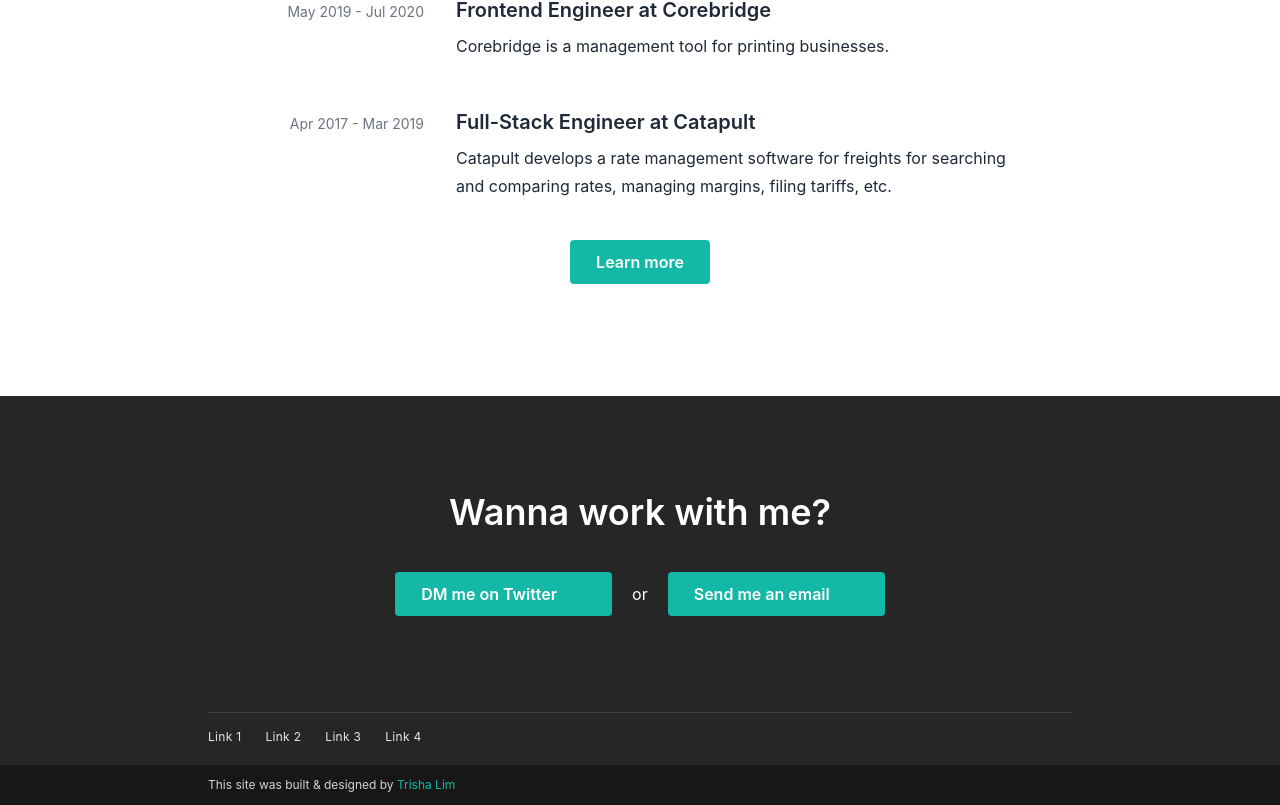
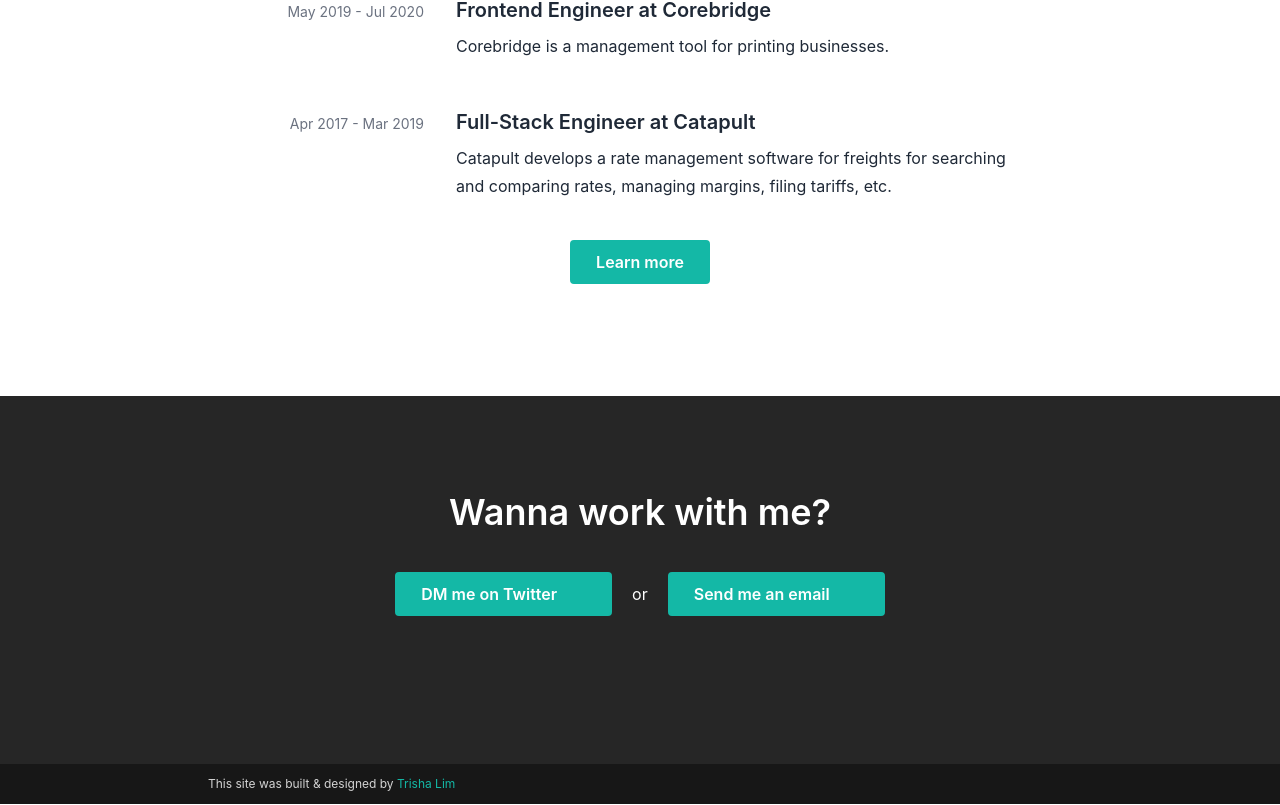
Before and after one commit to mitchstewart08/mitchstewart.codes.old, a Next.js app: page / in a window 1280 px wide. Shown: the part 2111-2916 px from the top of the page. Built offline with nearby package versions, Linux system fonts and the light colour scheme; some icons are missing.

Commit message:
Update siteConfig and socials

```diff
--- a/src/content/siteConfig.ts
+++ b/src/content/siteConfig.ts
@@ -1,13 +1,13 @@
 export const siteConfig = {
-  title: "Timothy Jonathan - Frontend Engineer",
-  description: "Frontend Engineer with 5+ years experience working on single page applications using React, Next.js, TypeScript.",
-  favicon: '/profile.jpg',
+  title: "Mitch Stewart - Full Stack Developer",
+  description: "Frontend Engineer with 3+ years experience working on single page applications using React, Next.js, Node.js, TypeScript.",
+  favicon: '/avatar.svg',
   ogImage: '/fb-social-share.jpg',
-  url: 'https://trishalim.gumroad.com/l/portfolio-website-template-for-software-developers',
-  footerLinks: [
-    { title: 'Link 1', url: '/link-1' },
-    { title: 'Link 2', url: '/link-2' },
-    { title: 'Link 3', url: '/link-3' },
-    { title: 'Link 4', url: '/link-4' },
-  ]
+  url: 'https://mitchstewart.codes',
+  // footerLinks: [
+  //   { title: 'Link 1', url: '/link-1' },
+  //   { title: 'Link 2', url: '/link-2' },
+  //   { title: 'Link 3', url: '/link-3' },
+  //   { title: 'Link 4', url: '/link-4' },
+  // ]
 }
--- a/src/content/socials.ts
+++ b/src/content/socials.ts
@@ -1,7 +1,7 @@
 export const socials = [
   {
     icon: "fa6-brands:twitter",
-    link: "https://https://twitter.com/mitchstewart08.com",
+    link: "https://twitter.com/mitchstewart08.com",
     title: "Twitter",
   },
   {
```
